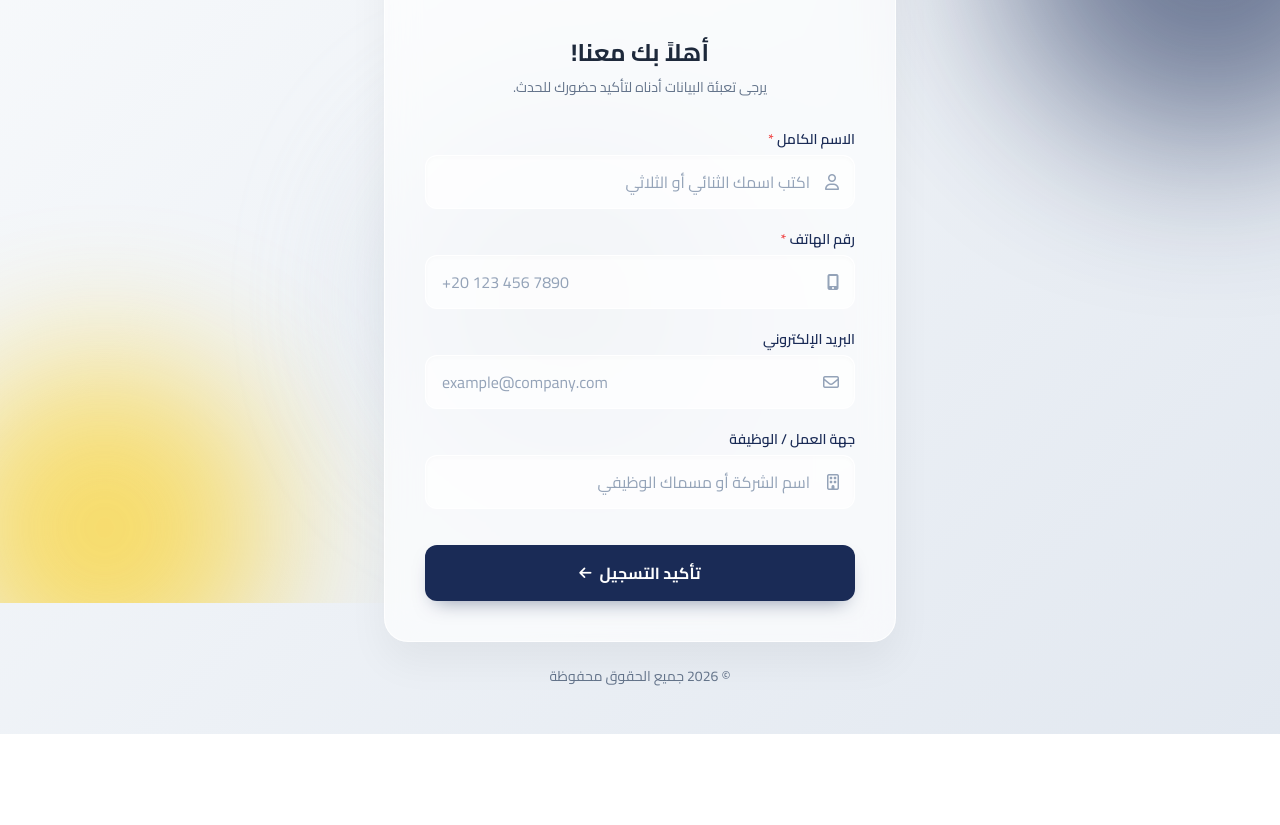
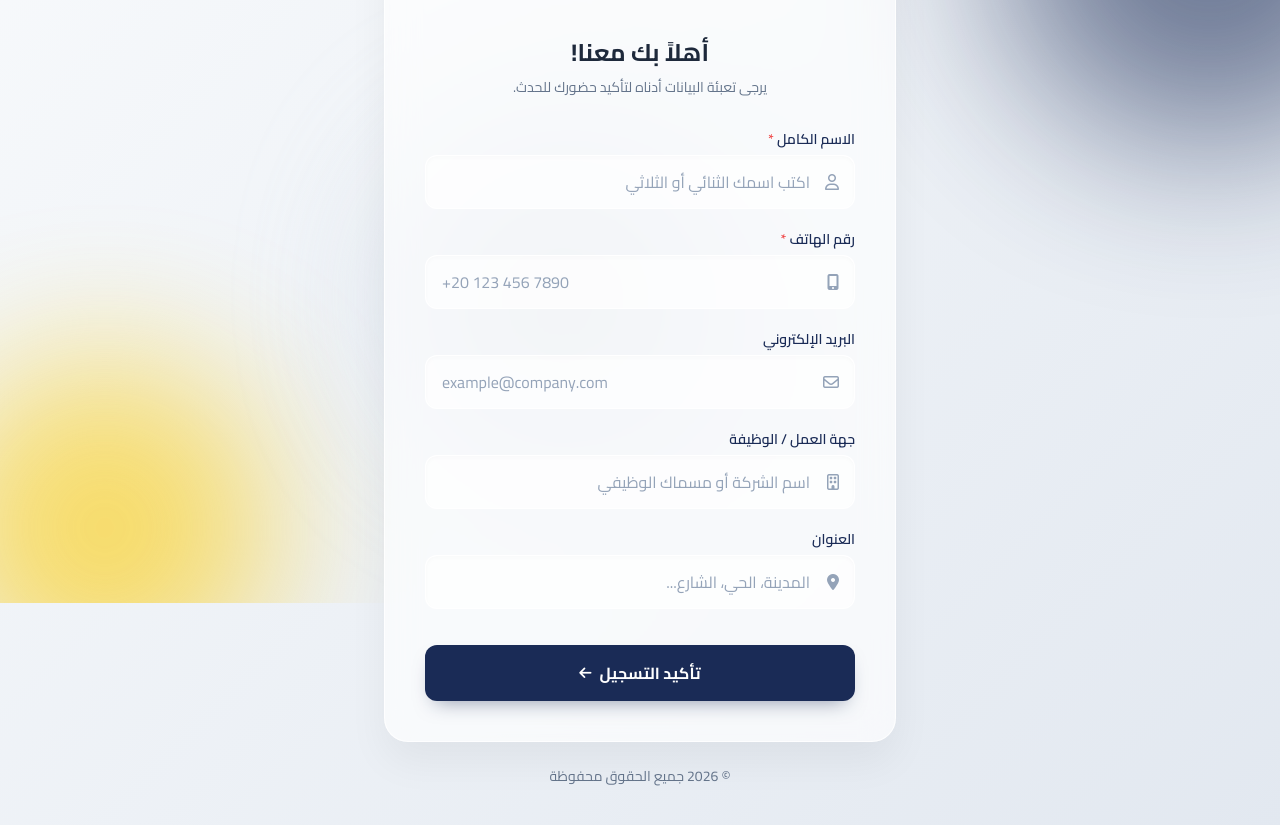
Before and after one commit to dev-ahmed-essawy/spike-event-form, a plain HTML site: page index.html in a window 1280 px wide. Shown: the part 197-1022 px from the top of the page. Before the commit the page ends 931 px from the top, so only its background shows below. Drawn offline with nearby package versions, Linux system fonts and the light colour scheme.

Commit message:
add address field

```diff
--- a/index.html
+++ b/index.html
@@ -206,7 +206,16 @@
                                 <input type="text" class="glass-input w-full pl-4 pr-11 py-3.5 rounded-xl text-slate-800 placeholder-slate-400" placeholder="اسم الشركة أو مسماك الوظيفي">
                             </div>
                         </div>
-
+                        <!-- العنوان -->
+                        <div>
+                            <label class="block text-sm font-semibold text-brand-blue mb-1.5 ml-1">العنوان</label>
+                            <div class="relative">
+                                <div class="absolute inset-y-0 right-0 pr-4 flex items-center pointer-events-none">
+                                    <i class="fa-solid fa-location-dot text-slate-400"></i>
+                                </div>
+                                <input type="text" class="glass-input w-full pl-4 pr-11 py-3.5 rounded-xl text-slate-800 placeholder-slate-400" placeholder="المدينة، الحي، الشارع...">
+                            </div>
+                        </div>
                         <!-- زر الإرسال -->
                         <div class="pt-4">
                             <button type="submit" id="submit-btn" class="w-full relative overflow-hidden bg-brand-blue hover:bg-[#111c38] text-white font-bold py-4 rounded-xl shadow-[0_10px_20px_-10px_rgba(26,43,86,0.5)] transition-all duration-300 transform hover:-translate-y-1 group">
```
